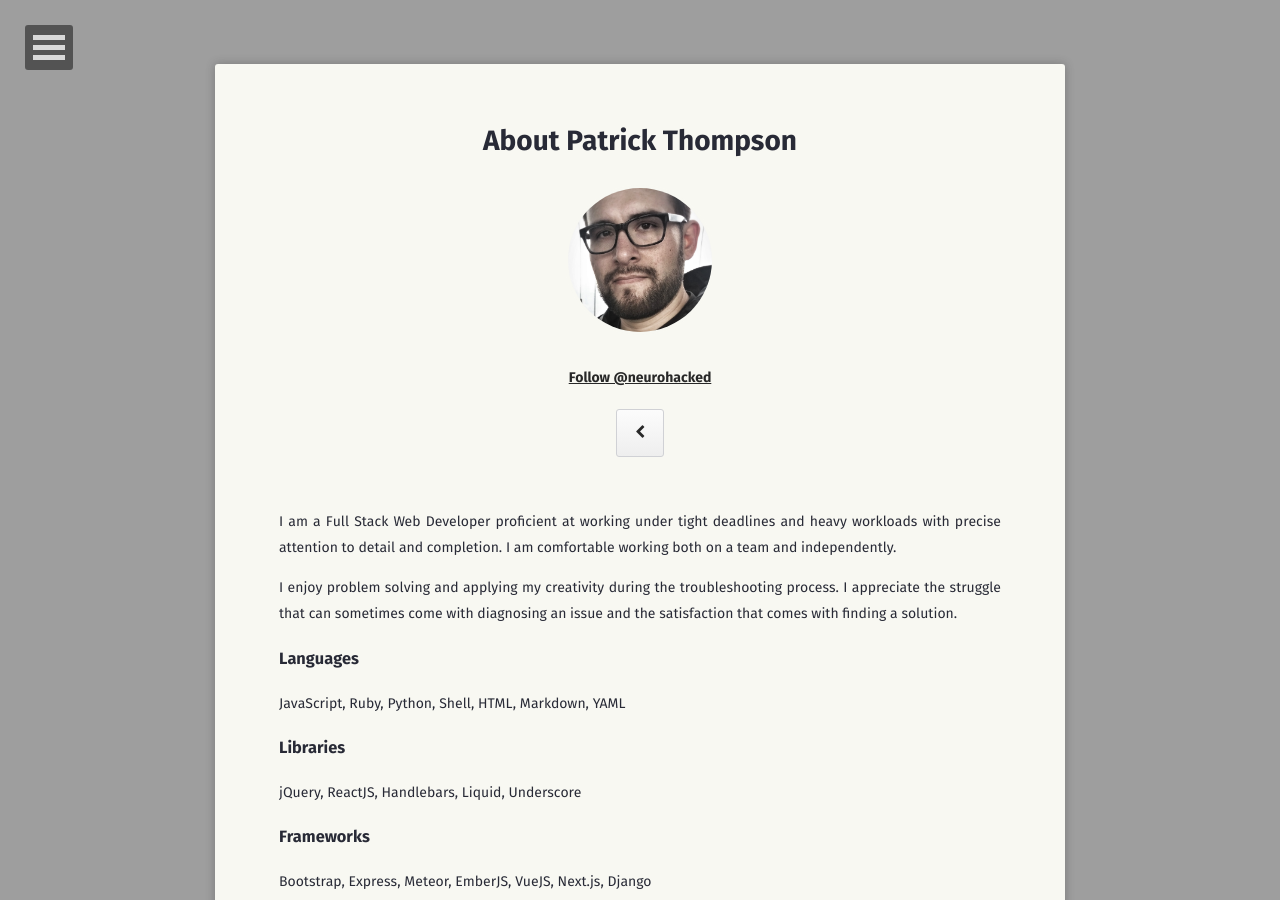
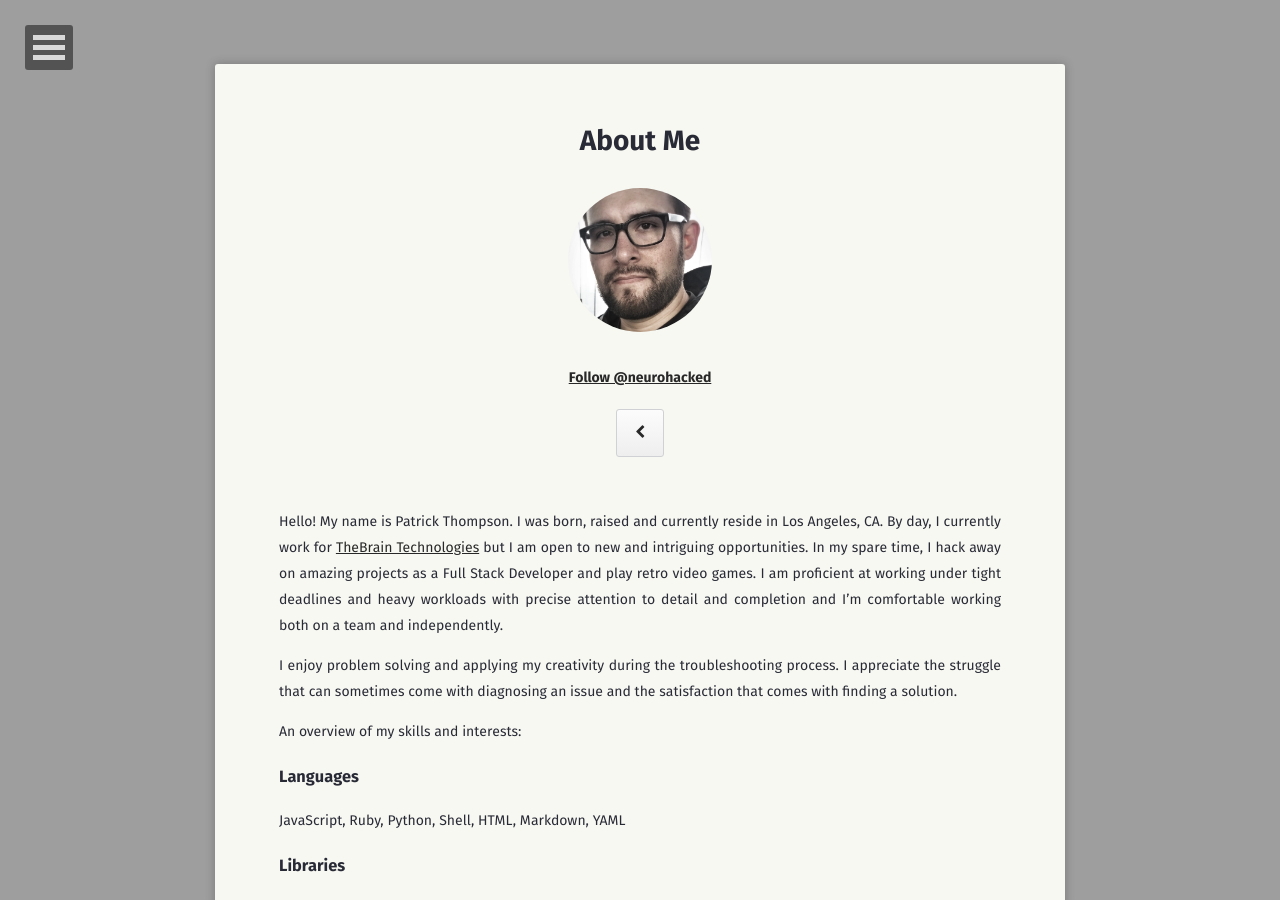
Before and after one commit to neurohacked/neurohacked.github.io, a Jekyll site: the page built from about/index.md, in a window 1280 px wide and 900 px high. Built offline with Jekyll 4.4.1, drawn with Linux system fonts in a browser that asks for light colours; some web fonts are replaced.

Commit message:
update about section

```diff
--- a/about/index.md
+++ b/about/index.md
@@ -1,14 +1,16 @@
 ---
 layout: about
 title: About
-long-title: About Patrick Thompson
+long-title: About Me
 excerpt: "Full Stack Web Developer"
 tags: [about, web developer]
 comments: false
 ---
-I am a Full Stack Web Developer proficient at working under tight deadlines and heavy workloads with precise attention to detail and completion. I am comfortable working both on a team and independently.
+Hello! My name is Patrick Thompson. I was born, raised and currently reside in Los Angeles, CA. By day, I currently work for [TheBrain Technologies](http://thebrain.com) but I am open to new and intriguing opportunities. In my spare time, I hack away on amazing projects as a Full Stack Developer and play retro video games. I am proficient at working under tight deadlines and heavy workloads with precise attention to detail and completion and I'm comfortable working both on a team and independently.
 
 I enjoy problem solving and applying my creativity during the troubleshooting process. I appreciate the struggle that can sometimes come with diagnosing an issue and the satisfaction that comes with finding a solution.
+
+An overview of my skills and interests:
 
 ### Languages
 JavaScript, Ruby, Python, Shell, HTML, Markdown, YAML
```
